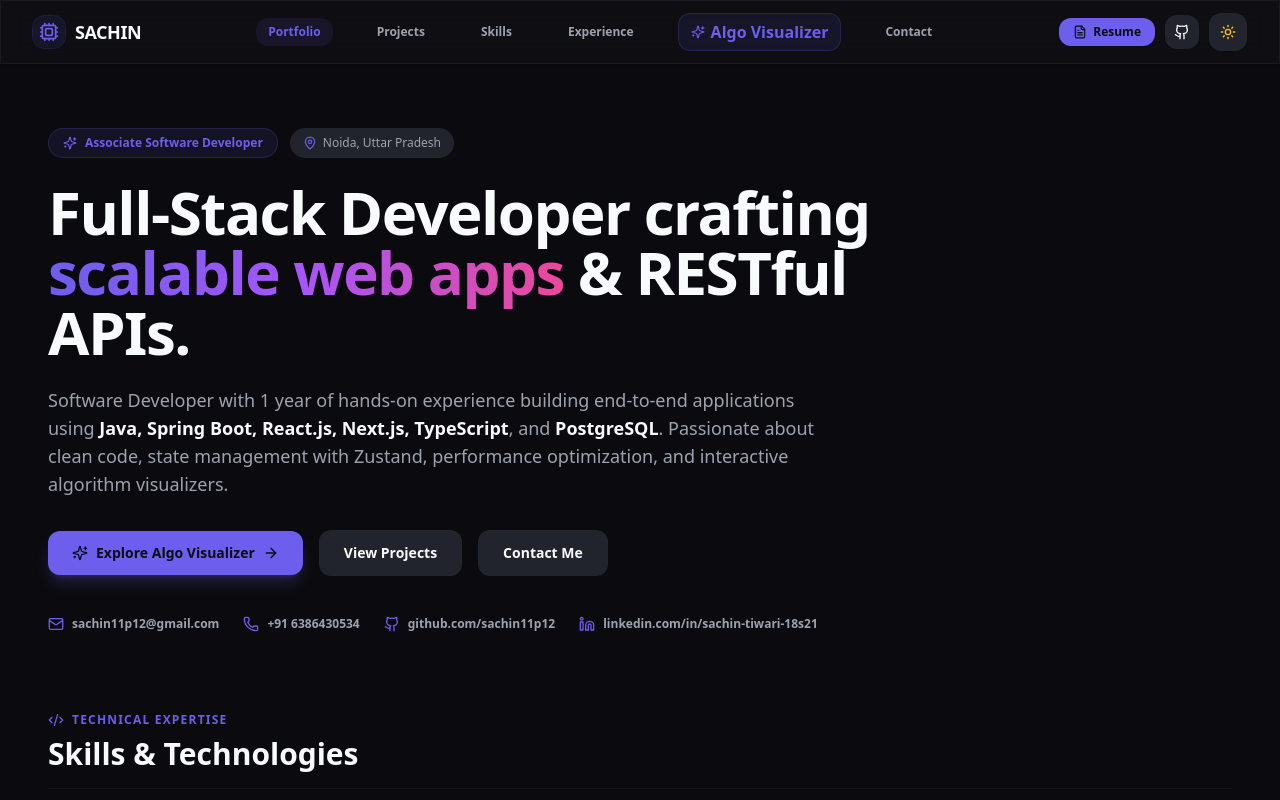
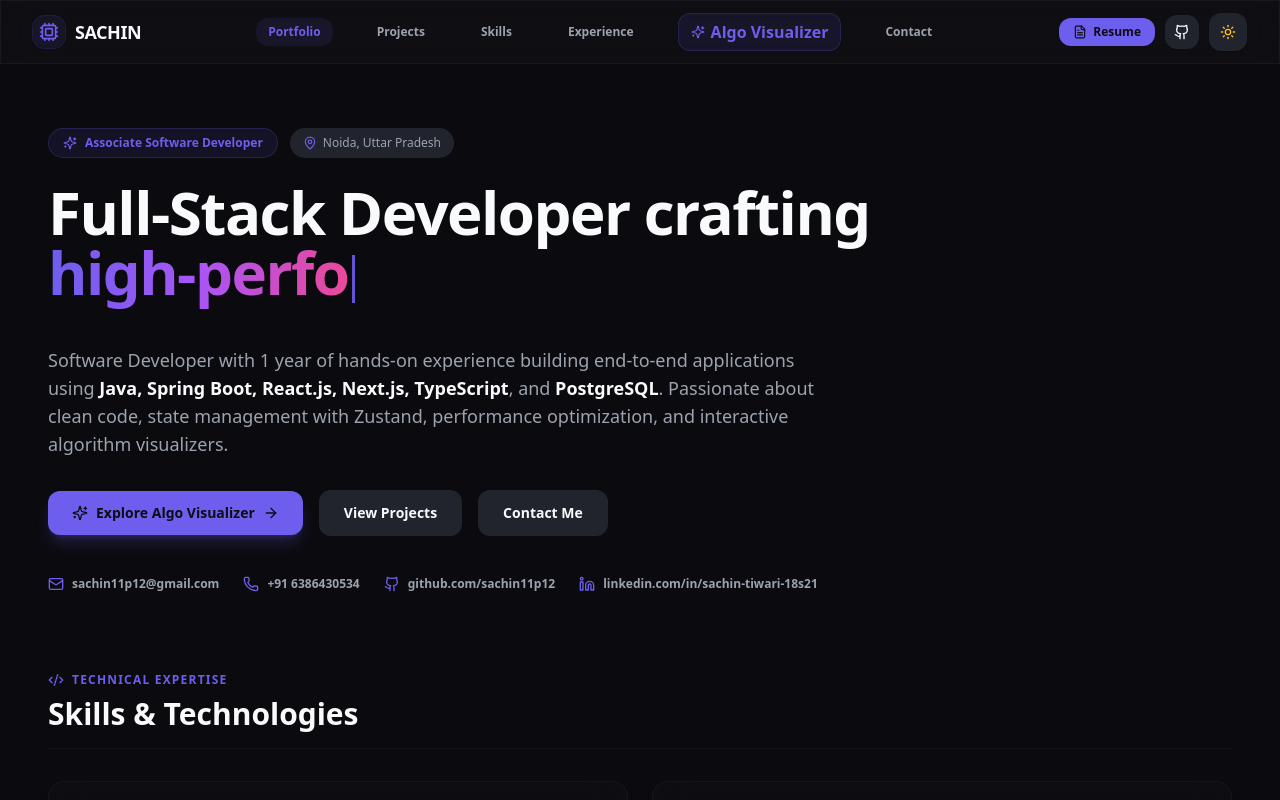
Before and after one commit to sachin11p12/Algorithm-Visualizer, a Next.js app in the folder Frontend/: page / in a window 1280 px wide. Shown: the top 800 px of the page. Built offline with nearby package versions, Linux system fonts and the light colour scheme.

Commit message:
feat: add portfolio landing page with typewriter headline and skills showcase

```diff
--- a/Frontend/app/page.tsx
+++ b/Frontend/app/page.tsx
@@ -31,6 +31,50 @@ import {
 import { Header } from '@/components/layout/Header';
 import { Footer } from '@/components/layout/Footer';
 
+function TypewriterHeadline() {
+  const words = [
+    'scalable web apps & RESTful APIs.',
+    'high-performance Spring Boot backends.',
+    'interactive DSA visualizer engines.',
+    'modern React & Next.js platforms.',
+  ];
+
+  const [index, setIndex] = React.useState(0);
+  const [subIndex, setSubIndex] = React.useState(0);
+  const [reverse, setReverse] = React.useState(false);
+
+  React.useEffect(() => {
+    if (subIndex === words[index].length + 1 && !reverse) {
+      const timeout = setTimeout(() => {
+        setReverse(true);
+      }, 2400);
+      return () => clearTimeout(timeout);
+    }
+
+    if (subIndex === 0 && reverse) {
+      setReverse(false);
+      setIndex((prev) => (prev + 1) % words.length);
+      return;
+    }
+
+    const timeout = setTimeout(() => {
+      setSubIndex((prev) => prev + (reverse ? -1 : 1));
+    }, reverse ? 30 : 65);
+
+    return () => clearTimeout(timeout);
+  }, [subIndex, index, reverse]);
+
+  return (
+    <h1 className="text-4xl sm:text-6xl font-black text-foreground tracking-tight leading-[1.15] min-h-[110px] sm:min-h-[140px]">
+      Full-Stack Developer crafting{' '}
+      <span className="bg-gradient-to-r from-primary via-purple-500 to-pink-500 bg-clip-text text-transparent">
+        {words[index].substring(0, subIndex)}
+      </span>
+      <span className="inline-block w-[3px] h-8 sm:h-12 ml-1 bg-primary animate-pulse align-middle" />
+    </h1>
+  );
+}
+
 export default function PortfolioHomePage() {
   return (
     <div className="min-h-screen flex flex-col bg-background text-foreground transition-colors duration-300">
@@ -53,14 +97,8 @@ export default function PortfolioHomePage() {
               </div>
             </div>
 
-            {/* Main Headline */}
-            <h1 className="text-4xl sm:text-6xl font-black text-foreground tracking-tight leading-[1.15]">
-              Full-Stack Developer crafting{' '}
-              <span className="bg-gradient-to-r from-primary via-purple-500 to-pink-500 bg-clip-text text-transparent">
-                scalable web apps
-              </span>{' '}
-              & RESTful APIs.
-            </h1>
+            {/* Main Headline with Typewriter Effect */}
+            <TypewriterHeadline />
 
             {/* Summary */}
             <p className="text-base sm:text-lg text-muted-foreground font-medium leading-relaxed max-w-3xl">
```
